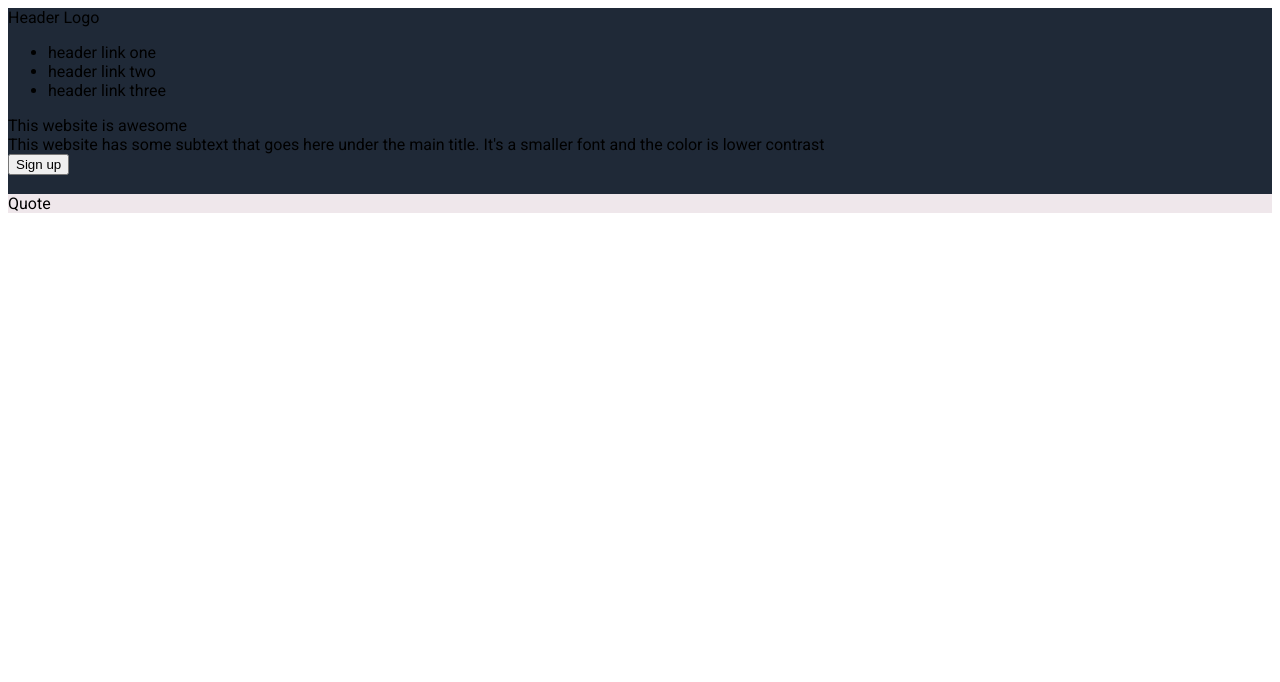
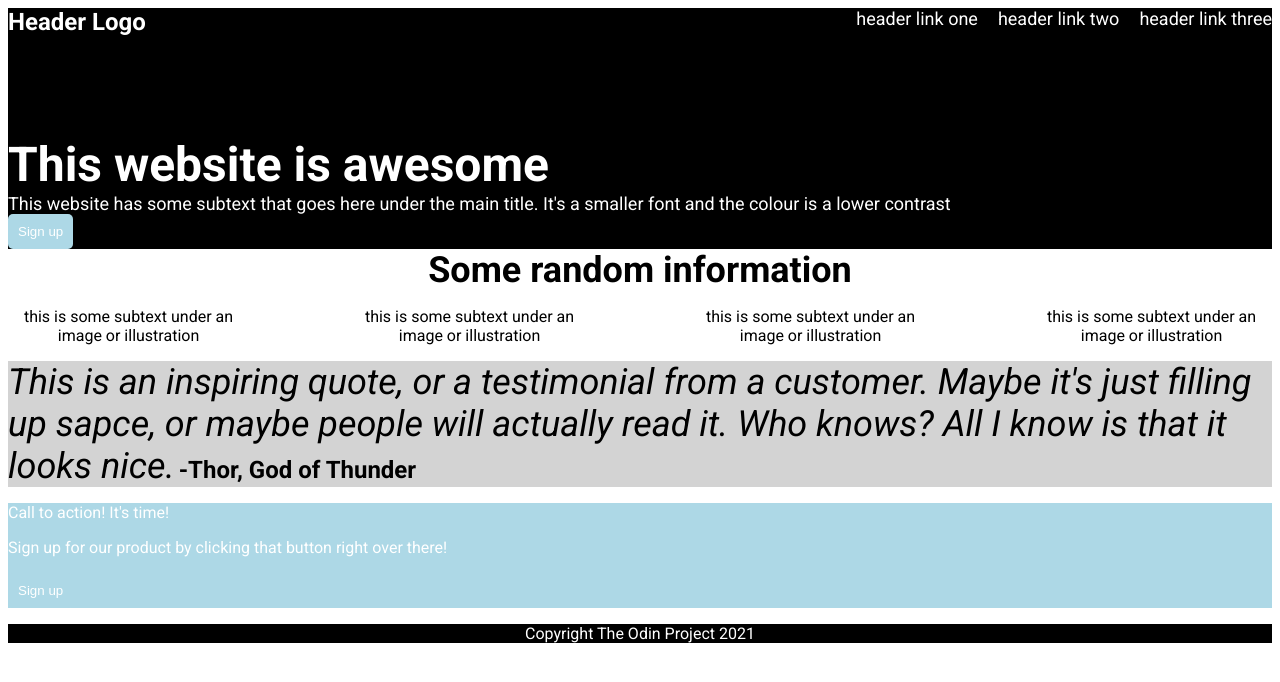
Before and after one commit to vaishtables/TOPwebpage, a plain HTML site: page index.html in a window 1280 px wide. Drawn offline with Linux system fonts and the light colour scheme.

Commit message:
html skeleton and some formatting complete

```diff
--- a/index.html
+++ b/index.html
@@ -1,44 +1,74 @@
 <!DOCTYPE html>
 <html lang="en">
+
 <head>
   <meta charset="UTF-8">
   <meta name="viewport" content="width=device-width, initial-scale=1.0">
+  <title>Landing Page</title>
   <link rel="preconnect" href="https://fonts.googleapis.com">
   <link rel="preconnect" href="https://fonts.gstatic.com" crossorigin>
   <link href="https://fonts.googleapis.com/css2?family=Roboto:ital,wght@0,100;0,300;0,400;0,500;0,700;0,900;1,100;1,300;1,400;1,500;1,700;1,900&display=swap" rel="stylesheet">
   <link rel="stylesheet" href="style.css">
-    <title>TOPwebpage</title>
 </head>
+
 <body>
-    <div class="container">
-        <div class="first">
+  <div class="one">
     <div class="header">
-                <div class="logo">Header Logo</div>
-                    <ul class="links">
-                        <li><a>header link one</a></li>
-                        <li><a>header link two</a></li>
-                        <li><a>header link three</a></li>
-                    </ul>
-            </div>
-            <div class="content">
-                <div class="hero">
-                    <div class="hero-main">This website is awesome</div>
-                    <div class="hero-secondary">This website has some subtext that goes here under the main title. It's a smaller font and the color is lower contrast</div>
-                    <button class="signup">Sign up</button>
-                </div>
-                <img>
+      <span class="header-logo">Header Logo</span>
+      <div class="header-links">
+        <span>header link one</span>
+        <span>header link two</span>
+        <span>header link three</span>
       </div>
     </div>
-        <div class="second">
-            <div class="content"></div>
+    <div class="hero">
+      <div class="hero-content">
+        <span class="hero-main">This website is awesome</span>
+        <span class="hero-subtext">This website has some subtext that goes here under the main title. It's a smaller font and the colour is a lower contrast</span>
+        <div><button class="hero-button">Sign up</button></div>
       </div>
-        <div class="third"></div>
-        <div class="fourth">
-          <div class="content">
-            <span class="quote">Quote</span>
+      <div class="hero-image"></div>
+    </div>
+  </div>
+  <div class="two">
+    <div class="info">
+      <span class="info-main">Some random information</span>
+      <div class="info-figs">
+        <div class="info-fig">
+          <div class="info-img"></div>
+          <p class="info-subtext">this is some subtext under an image or illustration</p>
+        </div>
+        <div class="info-fig">
+          <div class="info-img"></div>
+          <p class="info-subtext">this is some subtext under an image or illustration</p>
+        </div>
+        <div class="info-fig">
+          <div class="info-img"></div>
+          <p class="info-subtext">this is some subtext under an image or illustration</p>
+        </div>
+        <div class="info-fig">
+          <div class="info-img"></div>
+          <p class="info-subtext">this is some subtext under an image or illustration</p>
         </div>
       </div>
     </div>
-    <div class="footer"></div>
+  </div>
+  <div class="three">
+    <span class="quote-main">This is an inspiring quote, or a testimonial from a customer. Maybe it's just filling up sapce, or maybe people will actually read it. Who knows? All I know is that it looks nice.</span>
+    <span class="quote-subtext">-Thor, God of Thunder</span>
+  </div>
+  <div class="four">
+    <div class="action">
+      <div class="action-content">
+        <p>Call to action! It's time!</p>
+        <p>Sign up for our product by clicking that button right over there!</p>
+      </div>
+      <div><button class="action-button">Sign up</button></div>
+    </div>
+    <div class="footer">
+      <p>Copyright The Odin Project 2021</p>
+    </div>
+
 </body>
+
 </html>
--- a/style.css
+++ b/style.css
@@ -1,15 +1,122 @@
 body {
-    font-family: "Roboto";
+  font-family: Roboto;
+}
+.container {
+  margin: 0 100px;
 }
 
-  .container {
+.header {
+  display: flex;
+  justify-content: space-between;
+  margin-bottom: 100px;
+}
+
+.header-logo {
+  font-size: 24px;
+  font-weight: bold;
+}
+
+.header-links {
+  display: flex;
+  font-size: 18px;
+  gap: 20px;
+}
+
+.hero {
+  display: flex;
+}
+
+.hero-content {
   display: flex;
   flex-direction: column;
 }
 
-  .first {
-    background: #1F2937
+.hero-main {
+  font-size: 48px;
+  font-weight: bold;
 }
-  .fourth {
-    background: #EFE7EB
+
+.hero-subtext {
+  font-size: 18px;
 }
+
+.hero-button {
+  background: lightblue;
+  color: white;
+  border-radius: 5px;
+  padding: 10px;
+  border-style: none;
+}
+
+.info {
+  display: flex;
+  flex-direction: column;
+  align-items: center;
+}
+
+.info-main {
+  font-size: 36px;
+  font-weight: bold;
+}
+
+.info-figs {
+  display: flex;
+  gap: 100px;
+}
+
+.info-subtext {
+  text-align: center;
+}
+
+.quote-main {
+  font-size: 36px;
+  font-style: italic;
+}
+
+.quote-subtext {
+  font-size: 24px;
+  font-weight: bold;
+}
+
+.action {
+  background: lightblue;
+}
+
+.action-main {
+}
+.action-subtext {
+}
+.action-button {
+  border: none;
+  border-radius: 5px;
+  padding: 10px;
+  border-color: white;
+  background: lightblue;
+  color: white;
+}
+
+.one {
+  background: black;
+  color: white;
+}
+
+.two {
+  background: white;
+  color: black;
+}
+
+.three {
+  background: lightgrey;
+  color: black;
+}
+
+.four {
+  background: white;
+  color: white;
+}
+
+.footer {
+  background: black;
+  color: white;
+  text-align: center;
+}
```
Lines whose indentation alone changed are shown as unchanged.
